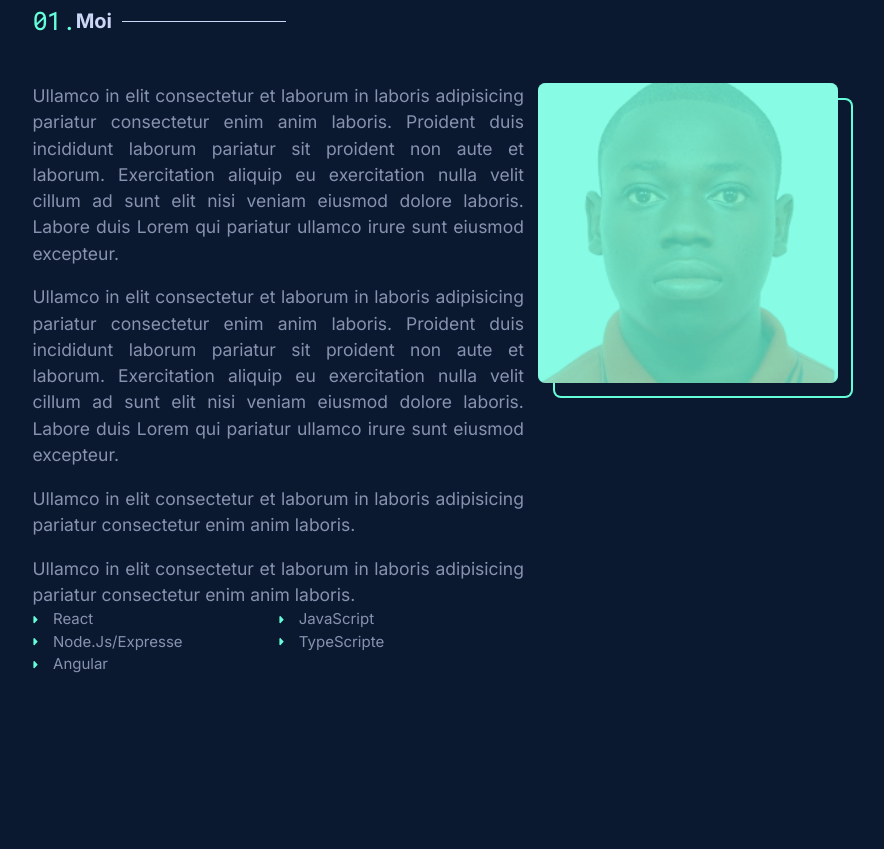
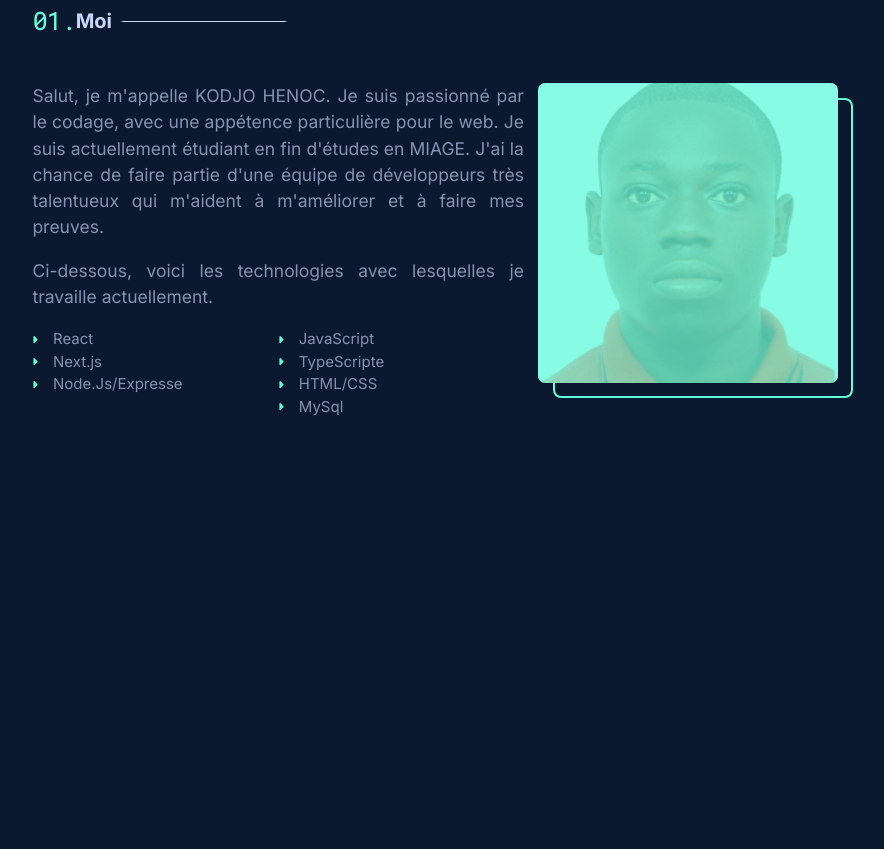
Before and after one commit to henoceli3/v1_portfolio_kodjo_henoc, a Next.js app: page / in a window 1280 px wide. Shown: the part 797-1646 px from the top of the page, without its empty margins (198-1082 px from the left). Built offline with nearby package versions, Linux system fonts and the light colour scheme.

Commit message:
mdf de texte [1.0.02]

```diff
--- a/src/components/sections/AboutMe.js
+++ b/src/components/sections/AboutMe.js
@@ -24,7 +24,6 @@ const AboutMe = () => {
         flexDirection={"column"}
         justifyContent={"space-between"}
         id="about"
-        // bg={theme.green}
       >
         <SectionHeading headingItem={HeadingDetails} />
         <Flex
@@ -35,7 +34,6 @@ const AboutMe = () => {
           <Box
             w={{ base: "100%", xl: "60%" }}
             h={{ base: "100vh", md: "50vh", xl: "100%" }}
-            // bg={theme.green}
           >
             <Text
               color={theme.slate}
@@ -43,12 +41,9 @@ const AboutMe = () => {
               fontSize={"sm"}
               mb={"1em"}
             >
-              Ullamco in elit consectetur et laborum in laboris adipisicing
-              pariatur consectetur enim anim laboris. Proident duis incididunt
-              laborum pariatur sit proident non aute et laborum. Exercitation
-              aliquip eu exercitation nulla velit cillum ad sunt elit nisi
-              veniam eiusmod dolore laboris. Labore duis Lorem qui pariatur
-              ullamco irure sunt eiusmod excepteur.
+              {
+                "Salut, je m'appelle KODJO HENOC. Je suis passionné par le codage, avec une appétence particulière pour le web. Je suis actuellement étudiant en fin d'études en MIAGE. J'ai la chance de faire partie d'une équipe de développeurs très talentueux qui m'aident à m'améliorer et à faire mes preuves."
+              }
             </Text>
             <Text
               color={theme.slate}
@@ -56,25 +51,8 @@ const AboutMe = () => {
               fontSize={"sm"}
               mb={"1em"}
             >
-              Ullamco in elit consectetur et laborum in laboris adipisicing
-              pariatur consectetur enim anim laboris. Proident duis incididunt
-              laborum pariatur sit proident non aute et laborum. Exercitation
-              aliquip eu exercitation nulla velit cillum ad sunt elit nisi
-              veniam eiusmod dolore laboris. Labore duis Lorem qui pariatur
-              ullamco irure sunt eiusmod excepteur.
-            </Text>
-            <Text
-              color={theme.slate}
-              textAlign={"justify"}
-              fontSize={"sm"}
-              mb={"1em"}
-            >
-              Ullamco in elit consectetur et laborum in laboris adipisicing
-              pariatur consectetur enim anim laboris.
-            </Text>
-            <Text color={theme.slate} textAlign={"justify"} fontSize={"sm"}>
-              Ullamco in elit consectetur et laborum in laboris adipisicing
-              pariatur consectetur enim anim laboris.
+              Ci-dessous, voici les technologies avec lesquelles je travaille
+              actuellement.
             </Text>
 
             <Flex
@@ -94,6 +72,15 @@ const AboutMe = () => {
                   />
                   <Text ml={"1em"}>React</Text>
                 </Center>
+                {/* Next.js  */}
+                <Center justifyContent={"start"}>
+                  <FontAwesomeIcon
+                    icon={faCaretRight}
+                    style={{ color: theme.green }}
+                    size="xs"
+                  />
+                  <Text ml={"1em"}>Next.js</Text>
+                </Center>
                 {/* Node.js/Expresse  */}
                 <Center justifyContent={"start"}>
                   <FontAwesomeIcon
@@ -103,18 +90,8 @@ const AboutMe = () => {
                   />
                   <Text ml={"1em"}>Node.Js/Expresse</Text>
                 </Center>
-                {/* Angular  */}
-                <Center justifyContent={"start"}>
-                  <FontAwesomeIcon
-                    icon={faCaretRight}
-                    style={{ color: theme.green }}
-                    size="xs"
-                  />
-                  <Text ml={"1em"}>Angular</Text>
-                </Center>
               </Box>
 
-              {/* première box  */}
               <Box w={"50%"}>
                 {/* JavaScript */}
                 <Center justifyContent={"start"}>
@@ -133,6 +110,24 @@ const AboutMe = () => {
                     size="xs"
                   />
                   <Text ml={"1em"}>TypeScripte</Text>
+                </Center>
+                {/* HTML/CSS  */}
+                <Center justifyContent={"start"}>
+                  <FontAwesomeIcon
+                    icon={faCaretRight}
+                    style={{ color: theme.green }}
+                    size="xs"
+                  />
+                  <Text ml={"1em"}>HTML/CSS</Text>
+                </Center>
+                {/* MySql  */}
+                <Center justifyContent={"start"}>
+                  <FontAwesomeIcon
+                    icon={faCaretRight}
+                    style={{ color: theme.green }}
+                    size="xs"
+                  />
+                  <Text ml={"1em"}>MySql</Text>
                 </Center>
               </Box>
             </Flex>
```
